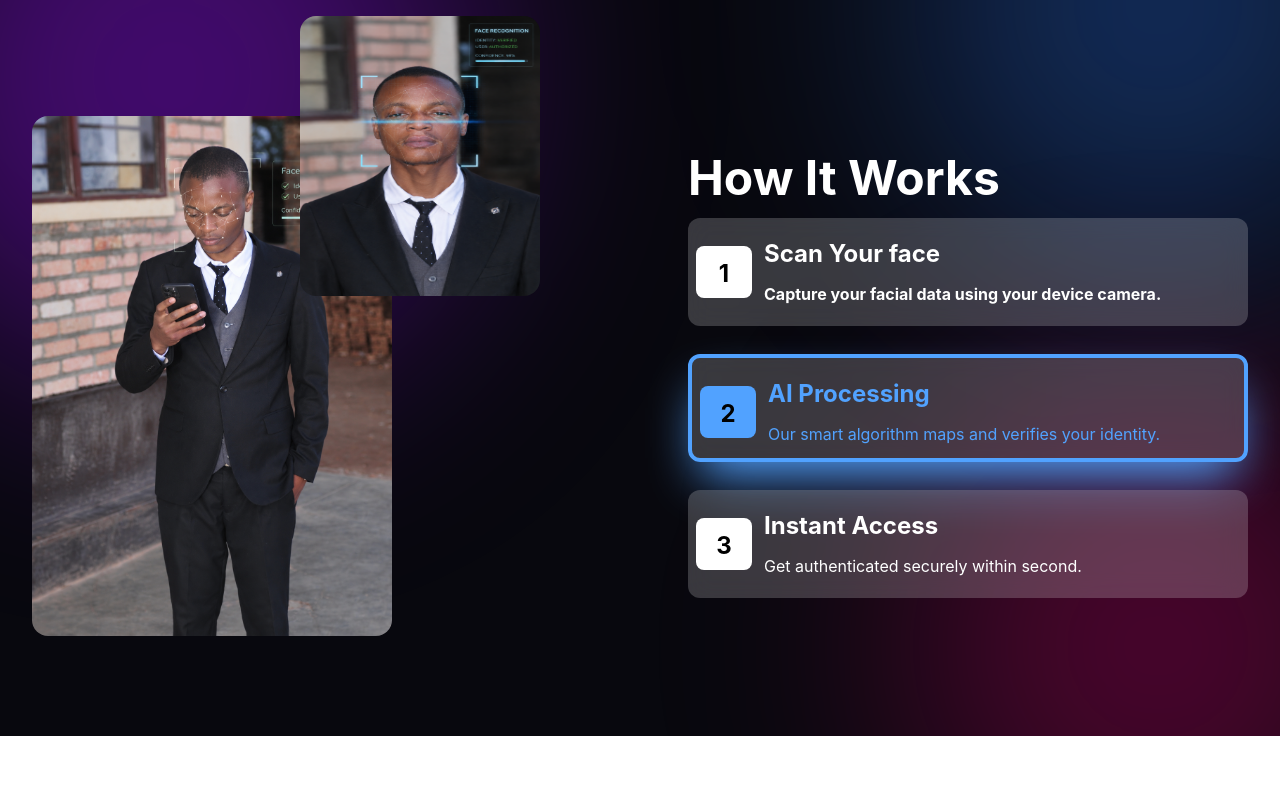
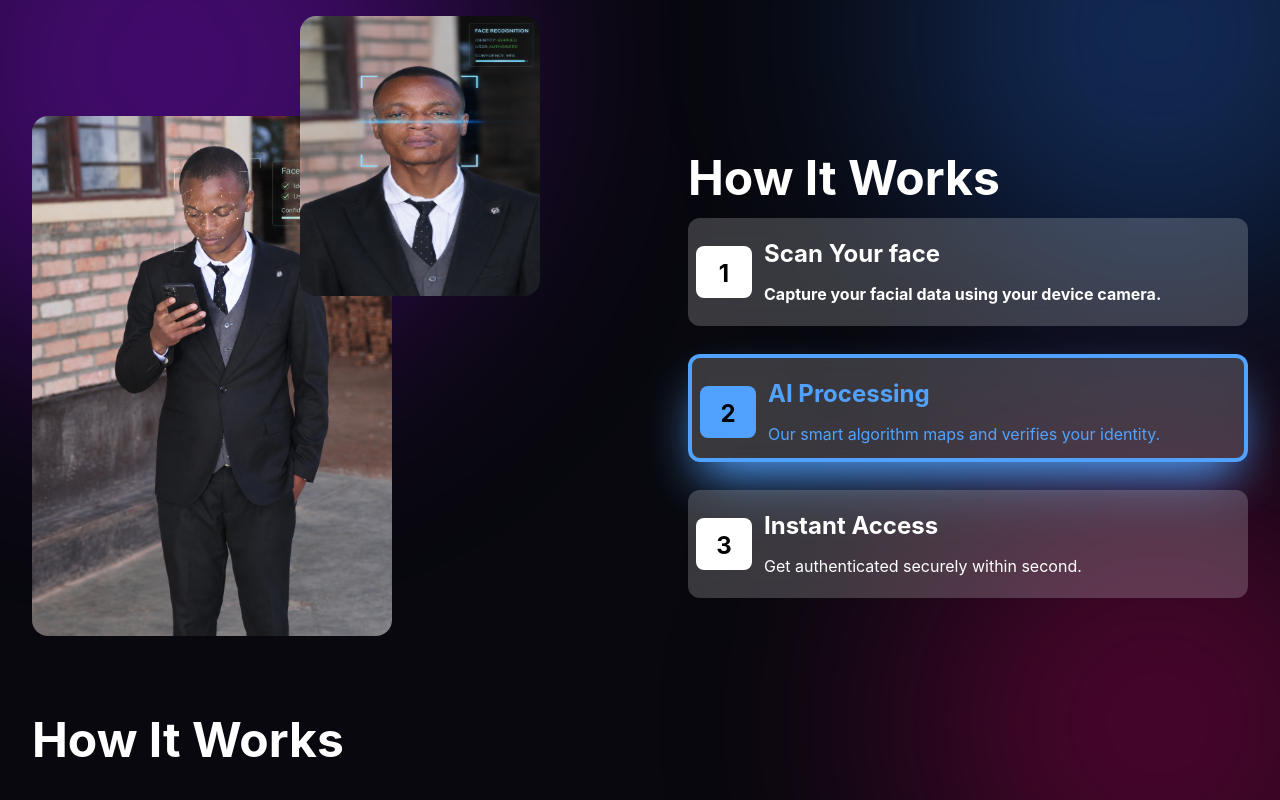
Before and after one commit to niyomugaboetiene/face-recognation-app, a React (Vite) app in the folder client/: page / in a window 1280 px wide. Shown: the part 1216-2016 px from the top of the page. Before the commit the page ends 1952 px from the top, so only its background shows below. Built offline with nearby package versions, Linux system fonts and the light colour scheme.

Commit message:
Updates my face-recognation-app

```diff
--- a/client/src/HowItWorks.jsx
+++ b/client/src/HowItWorks.jsx
@@ -52,6 +52,13 @@ export default function HowItWorks() {
              </div>
         </div>
       </div>
+
+      <div className='flex justify-between items-center p-5 max-w-7xl mx-auto px-8 mt-10'>
+          <h1 className='text-5xl font-bold text-white mb-4'>How It Works</h1>
+          <div>
+
+          </div>
+      </div>
    </div>
   );
 }
```
